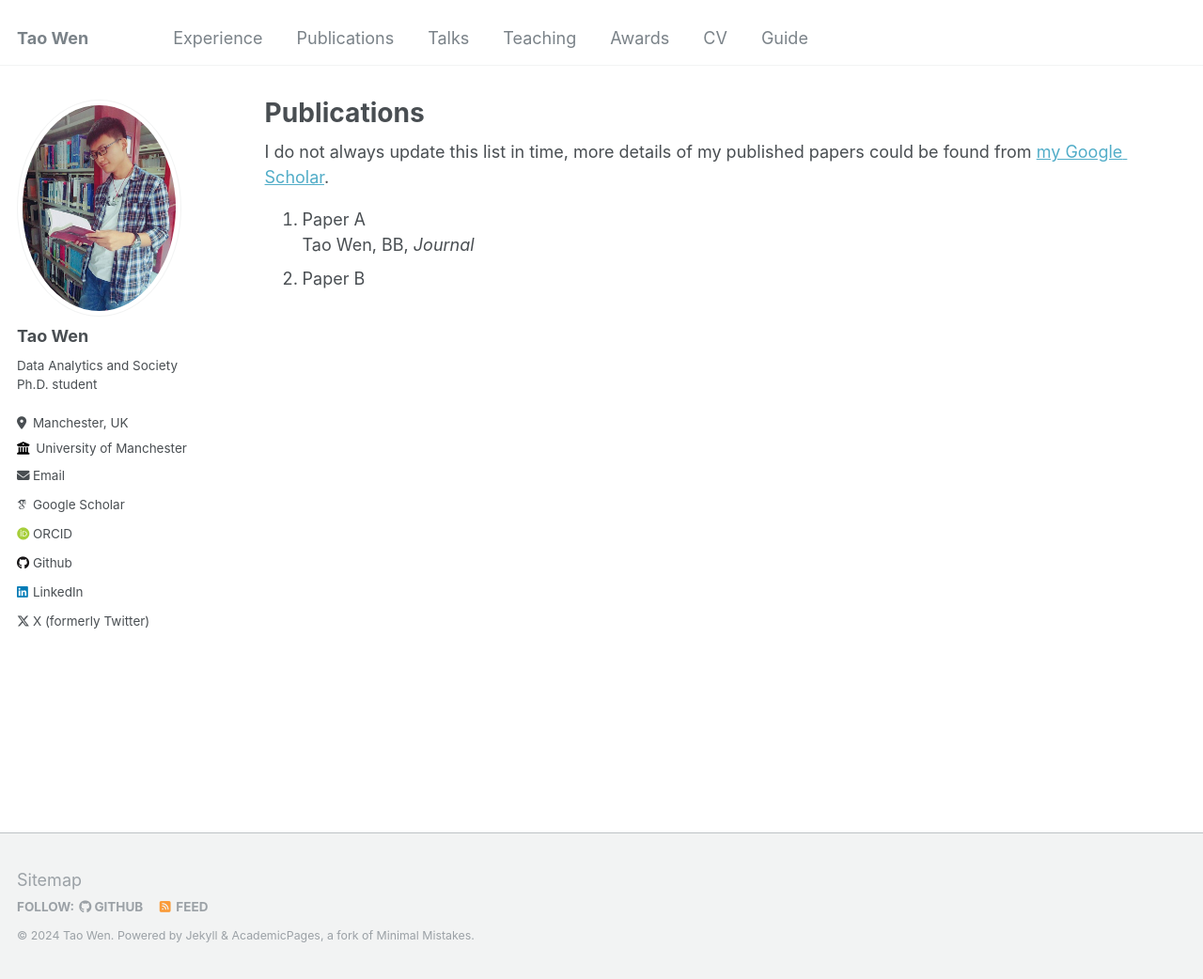
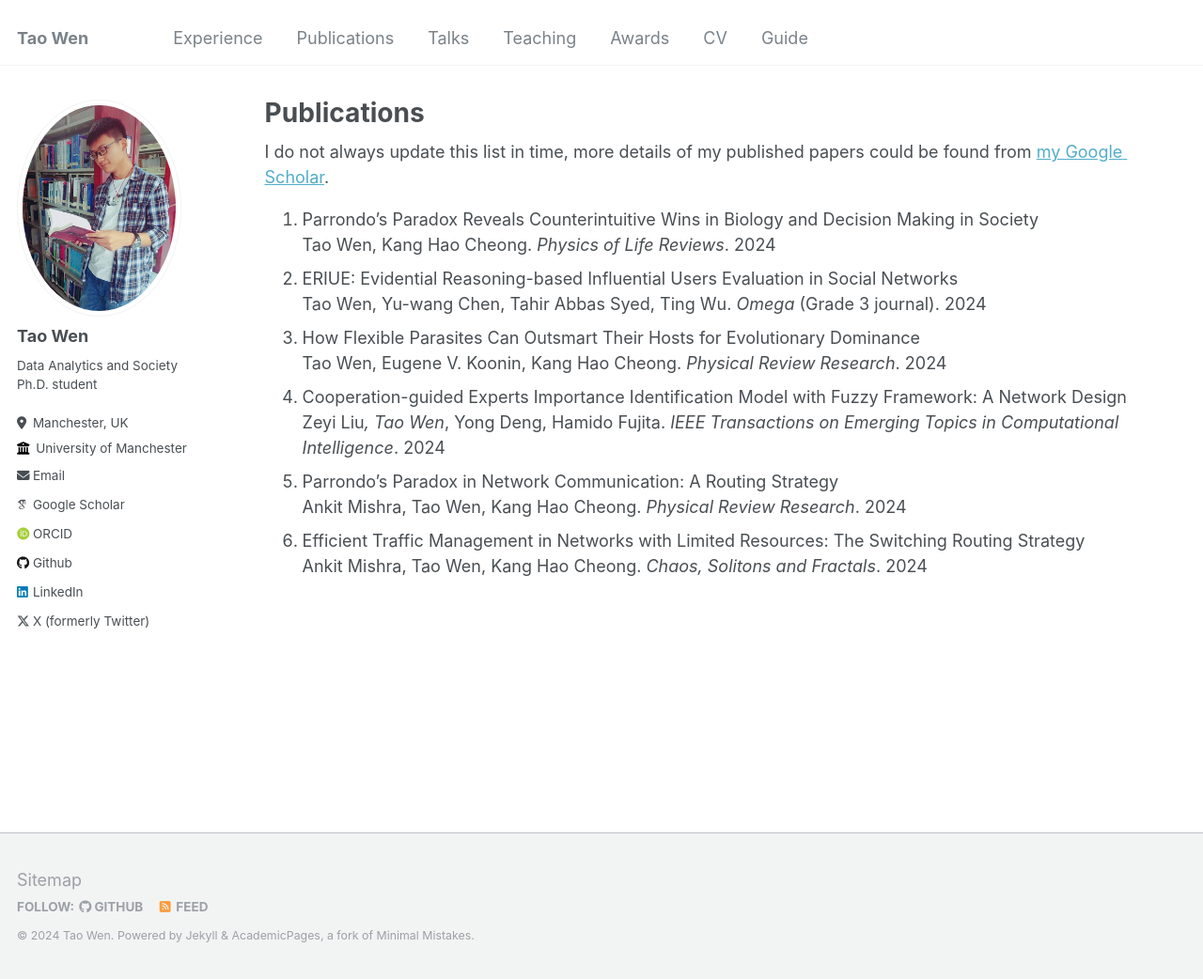
Before and after one commit to TaaoWen/taaowen.github.io, a Jekyll site: the page built from _pages/publications.md, in a window 1280 px wide and 1042 px high. Shown: the whole window at 94% size. Built offline with Jekyll 4.4.1, drawn with Linux system fonts in a browser that asks for light colours; some web fonts are replaced.

Commit message:
Update publications.md

```diff
--- a/_pages/publications.md
+++ b/_pages/publications.md
@@ -9,6 +9,15 @@ author_profile: true
   <div class="wordwrap">I do not always update this list in time, more details of my published papers could be found from <a href="{{[site.author.googlescholar](https://scholar.google.com/citations?hl=en&user=edoHbXEAAAAJ)}}">my Google Scholar</a>.</div>
 {% endif %}
 
-1. Paper A<br>
-  Tao Wen, BB, *Journal*
-1. Paper B
+1. Parrondo’s Paradox Reveals Counterintuitive Wins in Biology and Decision Making in Society<br>
+  Tao Wen, Kang Hao Cheong. *Physics of Life Reviews*.  2024
+2. ERIUE: Evidential Reasoning-based Influential Users Evaluation in Social Networks<br>
+   Tao Wen, Yu-wang Chen, Tahir Abbas Syed, Ting Wu. *Omega* (Grade 3 journal). 2024
+3. How Flexible Parasites Can Outsmart Their Hosts for Evolutionary Dominance<br>
+   Tao Wen, Eugene V. Koonin, Kang Hao Cheong. *Physical Review Research*. 2024
+4. Cooperation-guided Experts Importance Identification Model with Fuzzy Framework: A Network Design<br>
+   Zeyi Liu*, Tao Wen*, Yong Deng, Hamido Fujita. *IEEE Transactions on Emerging Topics in Computational Intelligence*. 2024
+5. Parrondo’s Paradox in Network Communication: A Routing Strategy<br>
+   Ankit Mishra, Tao Wen, Kang Hao Cheong. *Physical Review Research*. 2024
+6. Efficient Traffic Management in Networks with Limited Resources: The Switching Routing Strategy<br>
+   Ankit Mishra, Tao Wen, Kang Hao Cheong. *Chaos, Solitons and Fractals*. 2024
```
